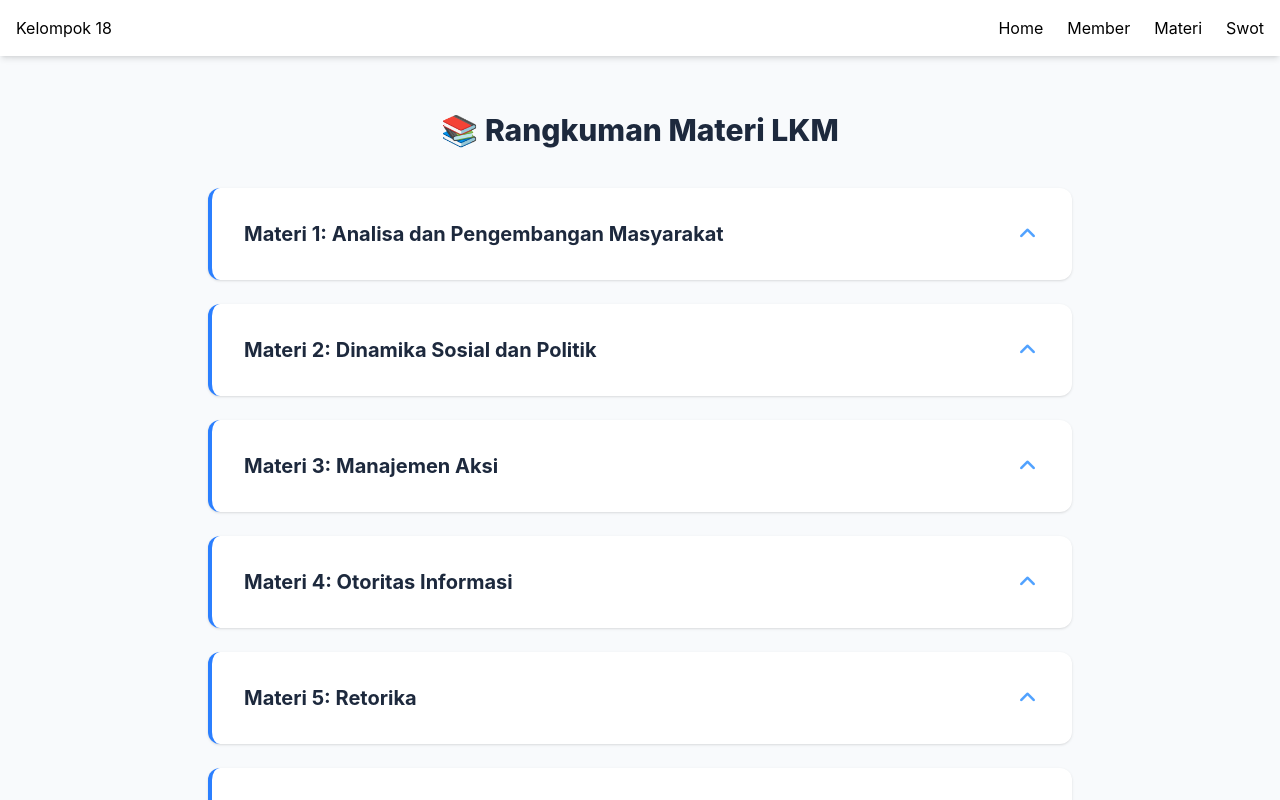
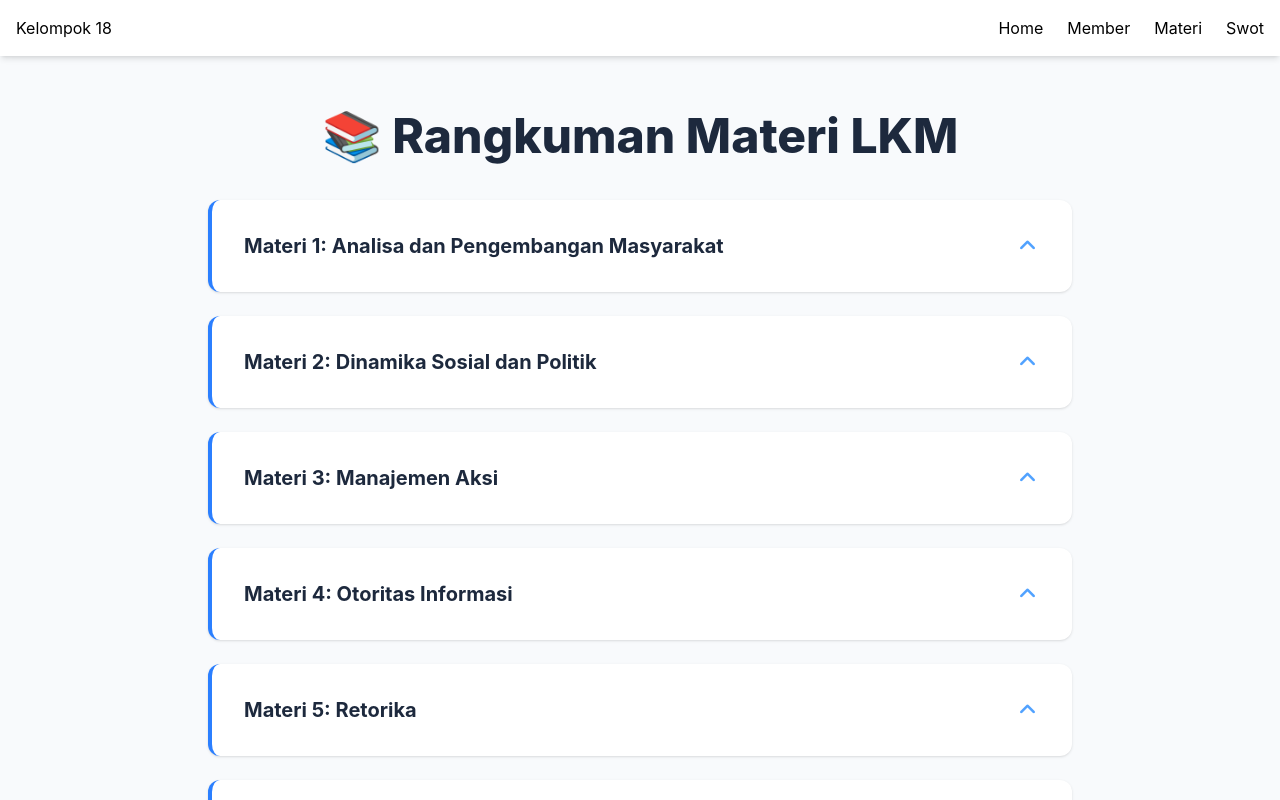
Before and after one commit to fuzi11/tugas-lkm, a React (Vite) app: page /materi in a window 1280 px wide. Shown: the top 800 px of the page. Built offline with nearby package versions, Linux system fonts and the light colour scheme.

Commit message:
update page materi

```diff
--- a/src/index.css
+++ b/src/index.css
@@ -1,5 +1,5 @@
 @import "tailwindcss";
 
 @theme {
-  --text-primary: #fccd97;
+  --text-primary: #3b82f6;
 }
--- a/src/pages/Materials.jsx
+++ b/src/pages/Materials.jsx
@@ -58,14 +58,14 @@ function Materials() {
 
   return (
     <div className="max-w-4xl mx-auto p-4">
-      <h2 className="text-3xl font-extrabold text-center text-slate-800 mb-10">
+      <h2 className="text-3xl md:text-4xl lg:text-5xl font-extrabold text-center text-slate-800 mb-10">
         📚 Rangkuman Materi LKM
       </h2>
       <div className="space-y-6">
         {materials.map((mat) => (
           <div
             key={mat.id}
-            className="bg-white p-6 md:p-8 rounded-xl shadow-sm border-l-4 border-blue-500 hover:shadow-lg transition-all duration-300 group hover:-translate-y-1"
+            className="bg-white p-6 md:p-8 rounded-xl shadow-sm border-l-4 border-blue-500 hover:shadow-lg transition-all duration-500 group hover:-translate-y-1"
           >
             <button
               onClick={() => handleOpen(mat.number)}
```
